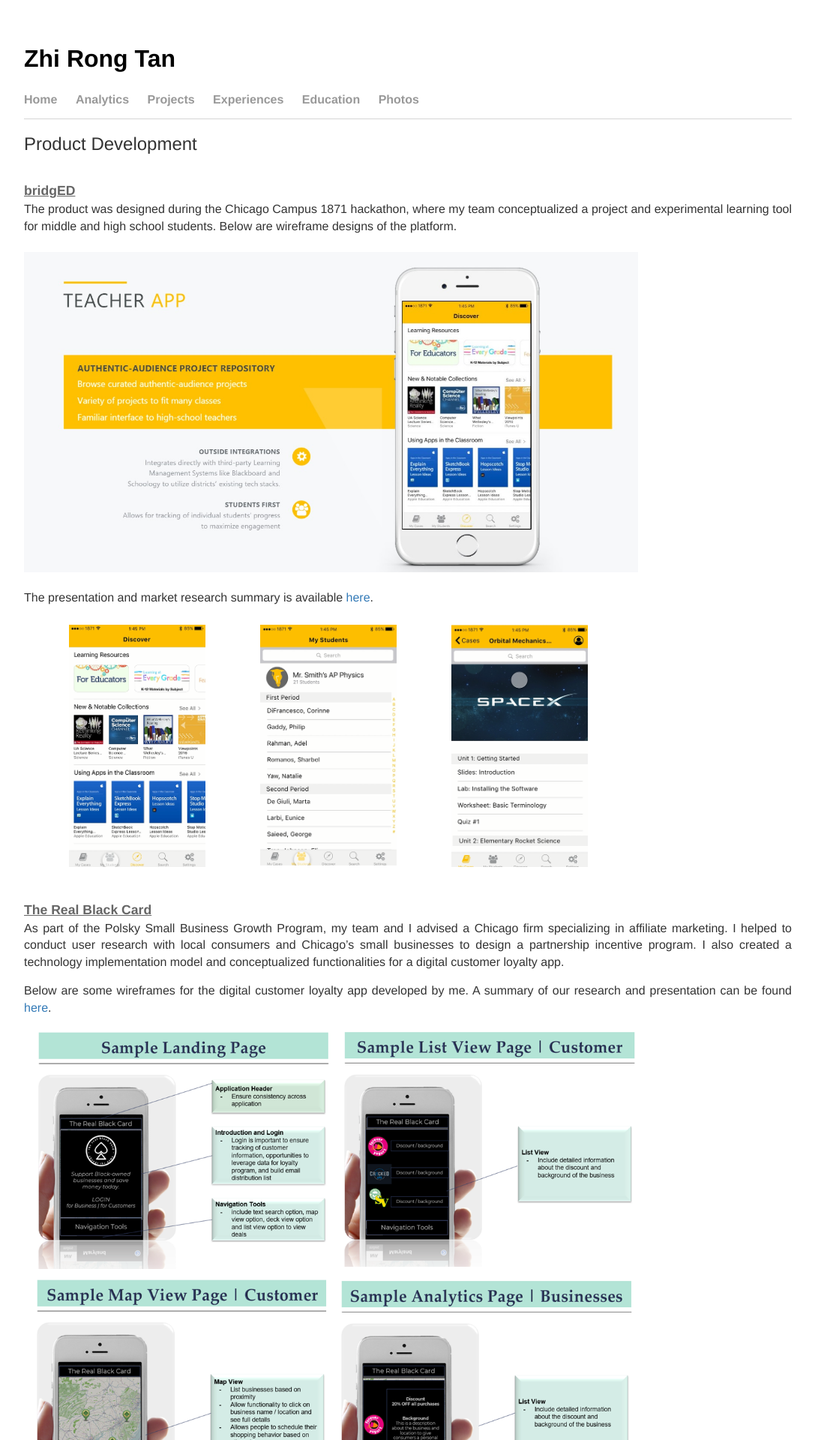
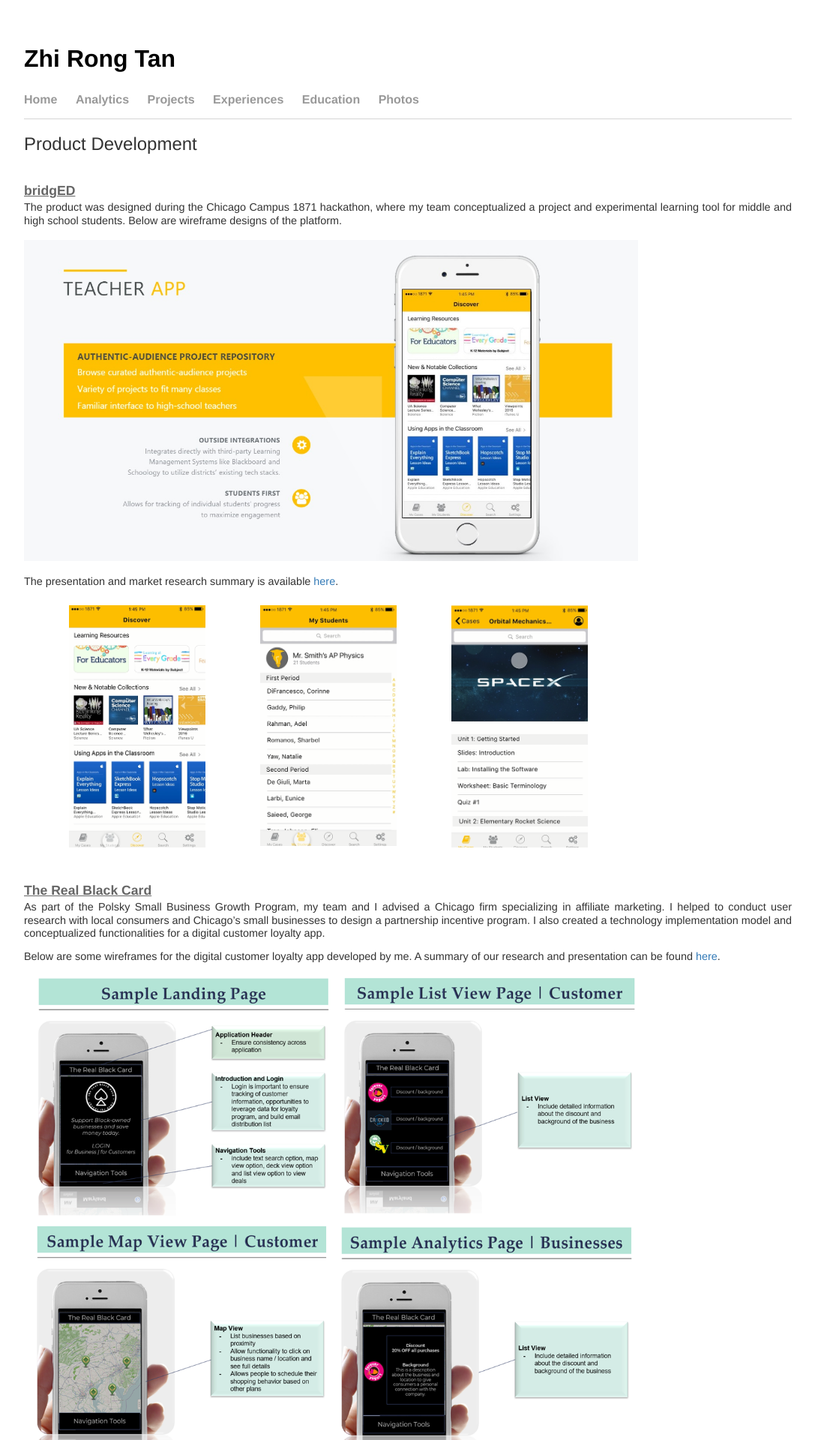
Before and after one commit to tanzhirong/tanzhirong.github.io, a Jekyll site: the page built from projects/index.html, in a window 1280 px wide. Shown: the top 1920 px of the page at 75% size, without its empty margins (96-1183 px from the left). Built offline with Jekyll 4.4.1, drawn with Linux system fonts in a browser that asks for light colours.

Commit message:
Update index.html

```diff
--- a/projects/index.html
+++ b/projects/index.html
@@ -7,10 +7,10 @@
 <table>
     <tr>
         <div class="project_title"><b><u>bridgED</u></b></div>
-        <p>The product was designed during the Chicago Campus 1871 hackathon, where my team conceptualized a project and experimental learning tool for middle and high school students. Below are wireframe designs of the platform.
+        <p class="exp_description">The product was designed during the Chicago Campus 1871 hackathon, where my team conceptualized a project and experimental learning tool for middle and high school students. Below are wireframe designs of the platform.
             <br><br>
             <img src="bridged0.jpg" position="absolute" margin="auto" width="80%">
-            <p>The presentation and market research summary is available <a target="_blank" href="BridgED.pdf">here</a>.</p>
+            <p class="exp_description">The presentation and market research summary is available <a target="_blank" href="BridgED.pdf">here</a>.</p>
     </tr>
     <tr>
         <td width="5%"></td>
@@ -25,10 +25,10 @@
 <table>
     <tr>
         <div class="project_title"><b><u>The Real Black Card</u></b></div>
-        <p>As part of the Polsky Small Business Growth Program, my team and I advised a Chicago firm specializing in affiliate marketing. I helped to conduct user research with local consumers and Chicago’s small businesses to design a partnership incentive
+        <p class="exp_description">As part of the Polsky Small Business Growth Program, my team and I advised a Chicago firm specializing in affiliate marketing. I helped to conduct user research with local consumers and Chicago’s small businesses to design a partnership incentive
             program. I also created a technology implementation model and conceptualized functionalities for a digital customer loyalty app.
 
-            <p>Below are some wireframes for the digital customer loyalty app developed by me. A summary of our research and presentation can be found <a target="_blank" href="RealBlackCard.pdf">here</a>.</p>
+            <p class="exp_description">Below are some wireframes for the digital customer loyalty app developed by me. A summary of our research and presentation can be found <a target="_blank" href="RealBlackCard.pdf">here</a>.</p>
 
             <img src="rbc_wireframe.png" position="absolute" margin="auto" width="80%">
     </tr>
@@ -38,7 +38,7 @@
 <table>
     <tr>
         <div class="project_title"><b><u><a target="_blank" href="https://tanzhirong.github.io/travel-site-demo/">Travel Website</a></u></b></div>
-        <p>I built a responsive website during a Udemy course on web development workflow. I am in the midst of updating the site into a wireframe prototype for a travel product - work in progress.</p>
+        <p class="exp_description">I built a responsive website during a Udemy course on web development workflow. I am in the midst of updating the site into a wireframe prototype for a travel product - work in progress.</p>
     </tr>
 </table>
 <br><br>
```
